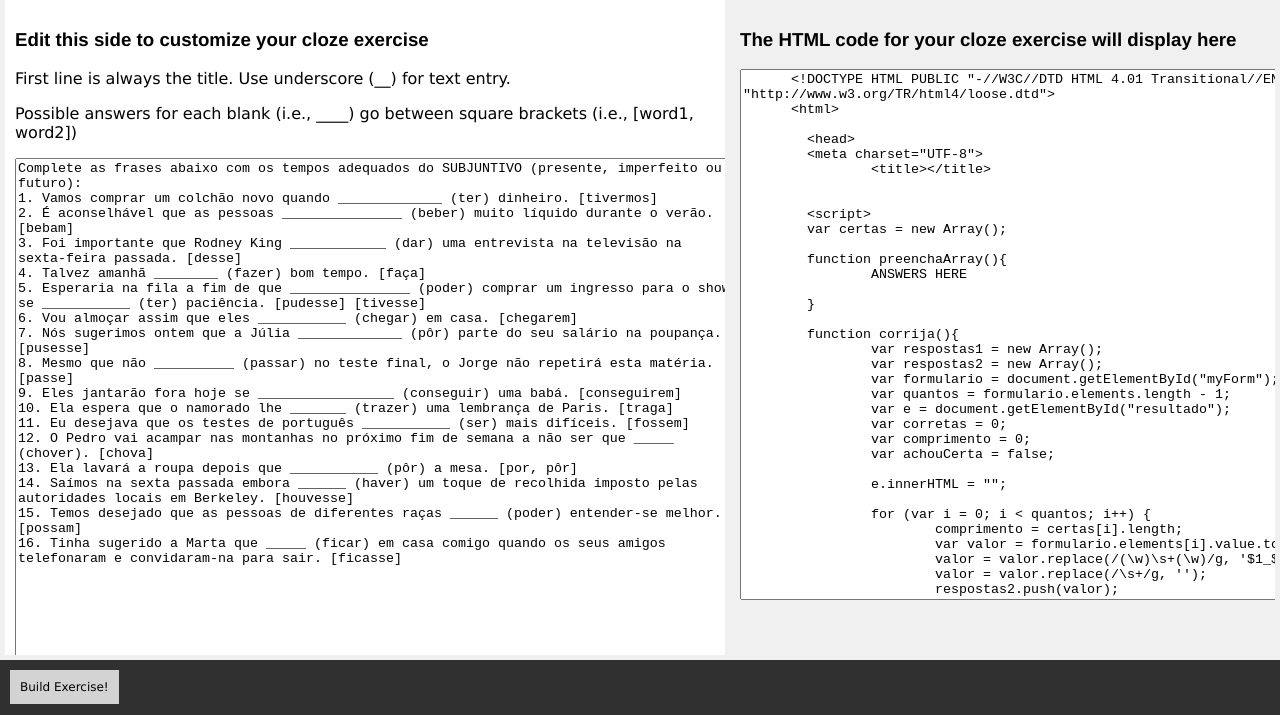
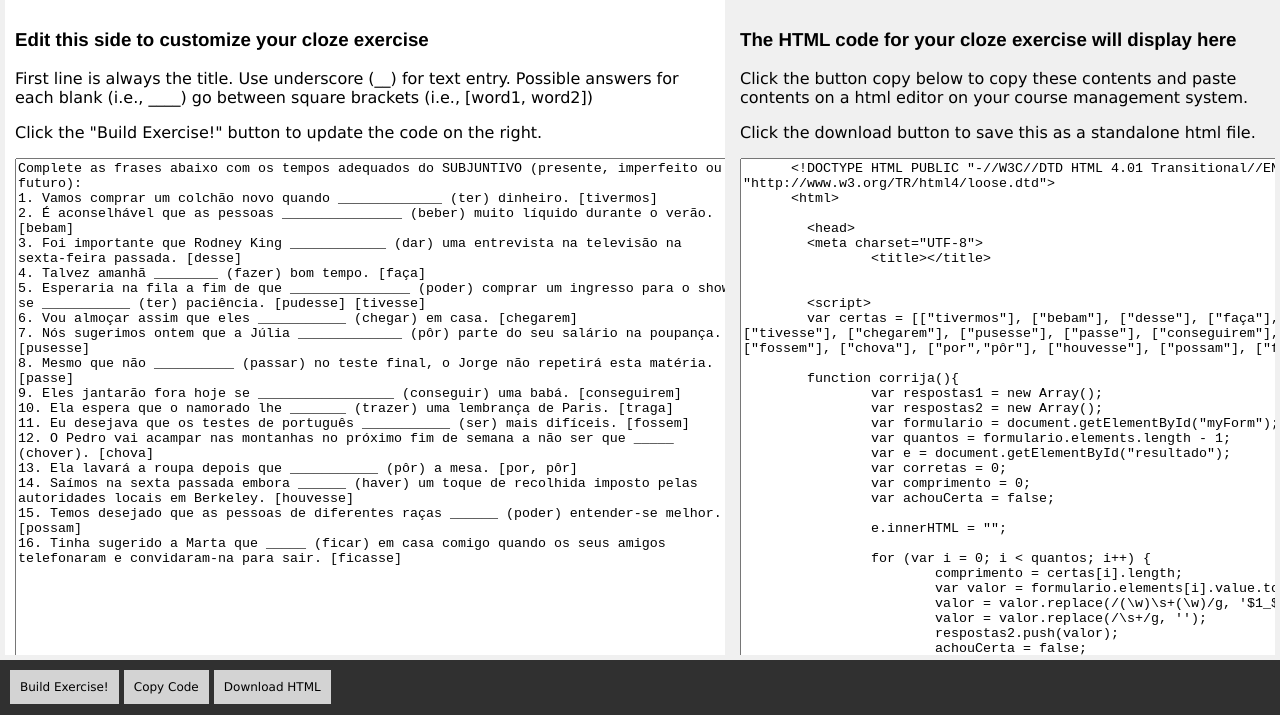
Before and after one commit to picoral/cloze_html_builder, a plain HTML site: page index.html in a window 1280 px wide. Shown: the part 85-800 px from the top of the page. Drawn offline with nearby package versions, Linux system fonts and the light colour scheme.

Commit message:
first full version

```diff
--- a/index.html
+++ b/index.html
@@ -21,19 +21,29 @@
         let regexp = /\[.+\]/g;
 
         var all_sentences = '';
-        var all_answers = '';
+        var all_answers = '      	var certas = [';
         for(var j = 1; j < input_lines.length;j++){
           this_sentence = input_lines[j];
 
           // get the answers, which are between []
           let array_answers = [...this_sentence.matchAll(regexp)];
           for(var k = 0; k < array_answers.length;k++){
-            all_answers += array_answers[k];
+            this_answer = array_answers[k];
+            //this_answer = this_answer.replace(/\[/g, '["');
+            this_answer_line = '' + this_answer;
+            this_answer_line = this_answer_line.replace(/\[/g, '["');
+            this_answer_line = this_answer_line.replace(/\]/g, '"]');
+            this_answer_line = this_answer_line.replace(/,\s?/g, '","');
+            this_answer_line = this_answer_line.replace(/\]\s+?\[/g, '], [');
+            all_answers += this_answer_line + ', ';
           }
 
+          new_sentence = this_sentence.replace(regexp, '')
+          new_sentence = new_sentence.replace(/_+/g, '<input type="text">')
           // get only the sentence without the answers
-          all_sentences += this_sentence.replace(regexp, '') + '\n';
+          all_sentences +=  '          <div>' + new_sentence + '</div>\n';
         }
+        all_answers = all_answers.substring(0,all_answers.length-2) + '];\n'
 
         var lines = output_text.split('\n');
 
@@ -54,14 +64,37 @@
         }
 
         output_box.innerHTML = new_lines;
+
       }
 
+      function copyCode() {
+        /* Get the text field */
+        var copyText = document.getElementById('output_code');
 
+        /* Select the text field */
+        copyText.select();
+        copyText.setSelectionRange(0, 99999); /*For mobile devices*/
+
+        /* Copy the text inside the text field */
+        document.execCommand('copy');
+
+        /* Alert the copied text */
+        alert('Copied the text to clipboard');
+      }
+
+      function downloadHTML() {
+  		    var content = document.getElementById('output_code').value;
+
+  				var blob = new Blob([content], {type: "text/plain;charset=utf-8"});
+  				var newfilename = 'cloze_output.html';
+  				saveAs(blob, newfilename);
+
+  		    }
 
 		</script>
 
   </head>
-  <body>
+  <body onload="buildCloze();">
 	<div id="top_bar" class="top_bar">
 		<table width="100%">
 			<tr>
@@ -76,8 +109,9 @@
 
 	<div id="text_window" class="text_window">
     <h3>Edit this side to customize your cloze exercise</h3>
-    <p>First line is always the title. Use underscore (__) for text entry.</p>
-    <p>Possible answers for each blank (i.e., ____) go between square brackets (i.e., [word1, word2])</p>
+    <p>First line is always the title. Use underscore (__) for text entry.
+      Possible answers for each blank (i.e., ____) go between square brackets (i.e., [word1, word2])</p>
+      <p>Click the "Build Exercise!" button to update the code on the right.</p>
     <form>
       <textarea id="input_text" rows="35" cols="88">
 Complete as frases abaixo com os tempos adequados do SUBJUNTIVO (presente, imperfeito ou futuro):
@@ -103,6 +137,8 @@ Complete as frases abaixo com os tempos adequados do SUBJUNTIVO (presente, imper
   </div>
 	<div id="info_box" class="info_box">
     <h3>The HTML code for your cloze exercise will display here</h3>
+        <p>Click the button copy below to copy these contents and paste contents on a html editor on your course management system.</p>
+        <p>Click the download button to save this as a standalone html file.</p>
     <form>
       <textarea id="output_code" rows="35" cols="88" readonly>
       <!DOCTYPE HTML PUBLIC "-//W3C//DTD HTML 4.01 Transitional//EN" "http://www.w3.org/TR/html4/loose.dtd">
@@ -114,12 +150,7 @@ Complete as frases abaixo com os tempos adequados do SUBJUNTIVO (presente, imper
 
 
       	<script>
-      	var certas = new Array();
-
-      	function preenchaArray(){
-      		ANSWERS HERE
-
-      	}
+      	ANSWERS HERE
 
       	function corrija(){
       		var respostas1 = new Array();
@@ -158,11 +189,9 @@ Complete as frases abaixo com os tempos adequados do SUBJUNTIVO (presente, imper
       			if (respostas1[i] == true) {
       				formulario.elements[i].style.backgroundColor="#90EE90";
       				formulario.elements[i].disabled = true;
-      				document.getElementById(i).src = "correto.png";
       			}
       			else {
       				formulario.elements[i].style.backgroundColor="#FFC0CB"
-      				document.getElementById(i).src = "errado.png";
       			}
       		}
 
@@ -171,12 +200,12 @@ Complete as frases abaixo com os tempos adequados do SUBJUNTIVO (presente, imper
       			formulario.elements[i].value = respostas2[i].replace(/_/g, ' ');
       		}
 
-      		e.innerHTML = "Corretas: " + corretas + ". Total de itens: " + quantos + ". Nota: " + ((corretas/quantos).toPrecision(2)*100) + "%";
+      		e.innerHTML = "Correct Answers: " + corretas + ". Total: " + quantos + ". Score: " + ((corretas/quantos).toPrecision(2)*100) + "%";
       	}
 
       	</script>
       	</head>
-      	<body onload="preenchaArray()">
+      	<body>
 
       	<h2>
       	TITLE HERE
@@ -196,7 +225,11 @@ Complete as frases abaixo com os tempos adequados do SUBJUNTIVO (presente, imper
   </div>
 
 	<div id="bottom_bar" class="bottom_bar">
-    <form><a href="#" class="button" onclick="buildCloze();return false;">Build Exercise!</a></form>
+    <form>
+      <a href="#" class="button" onclick="buildCloze();return false;">Build Exercise!</a>
+      <a href="#" class="button" onclick="copyCode();return false;">Copy Code</a>
+      <a href="#" class="button" onclick="downloadHTML();return false;">Download HTML</a>
+    </form>
 	</div>
   </body>
 </html>
```
